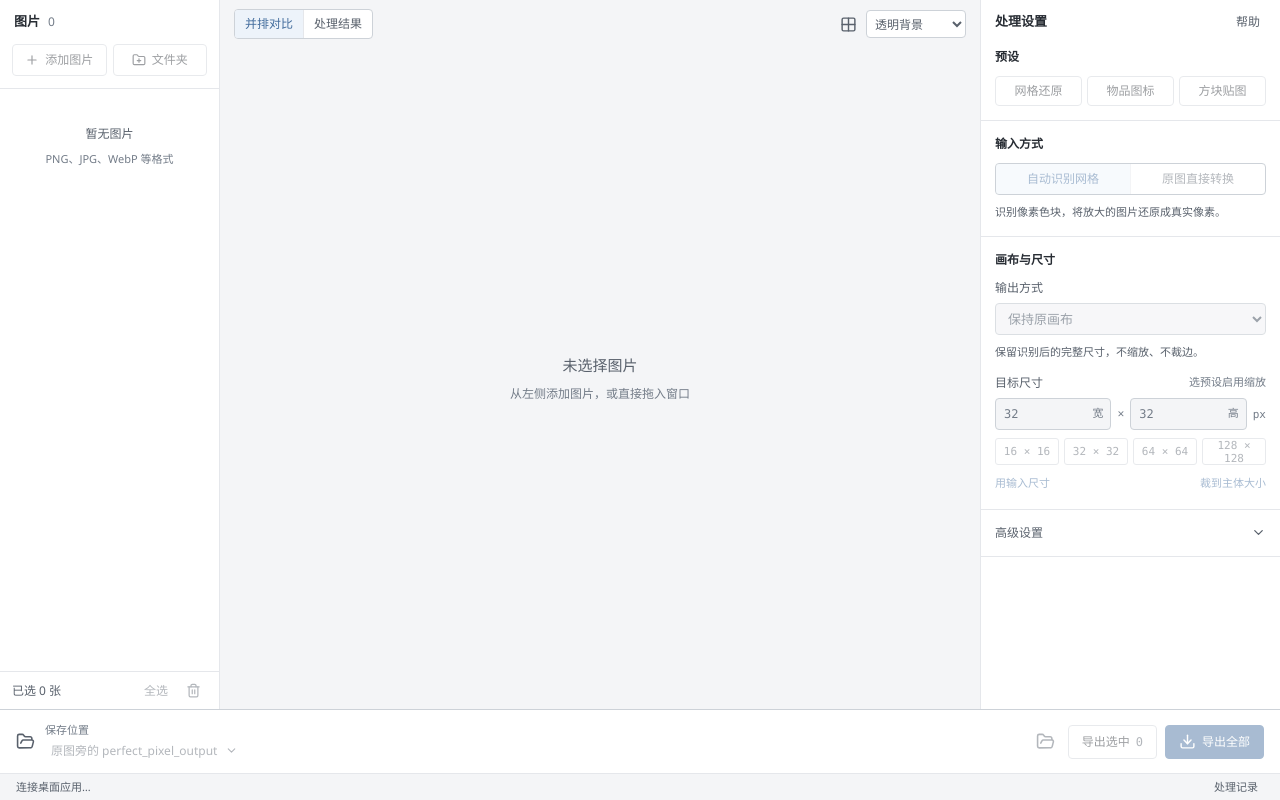
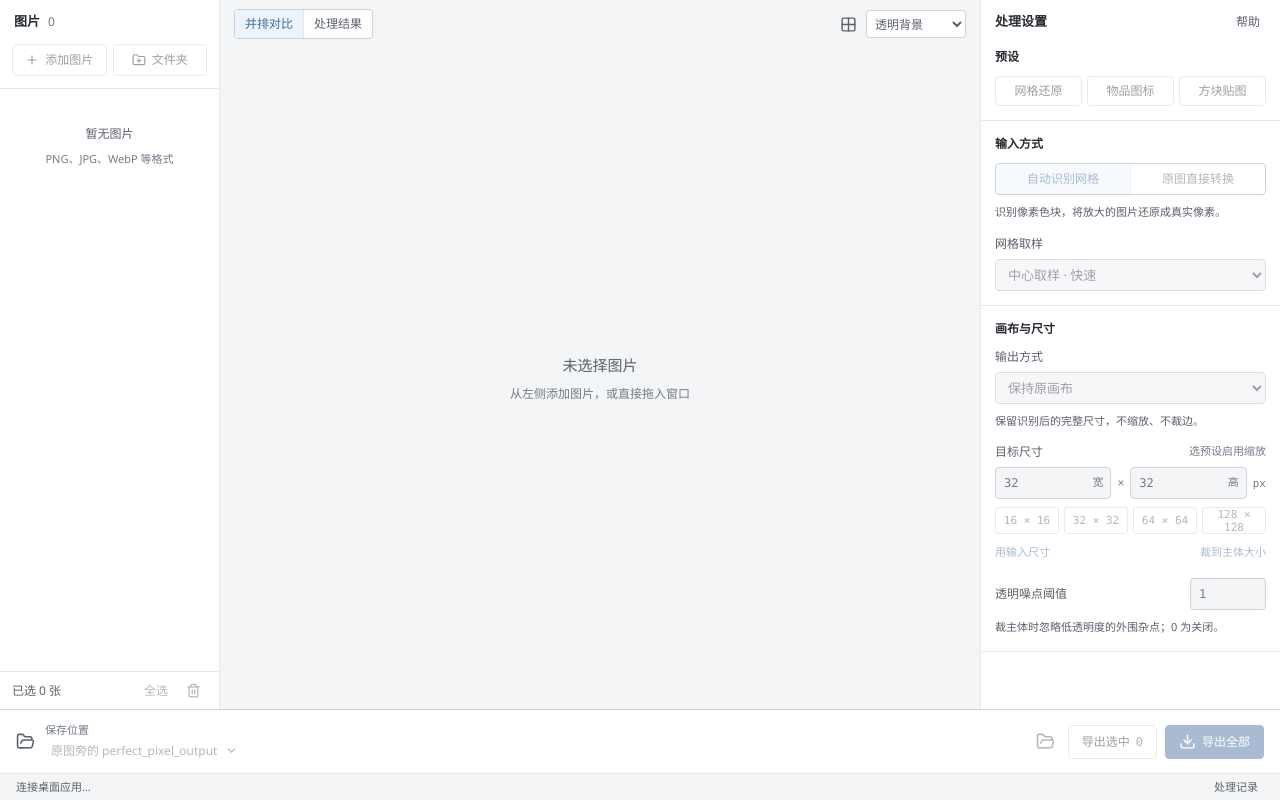
Before and after one commit to mmm-2006/Pixel-Regrid, a Vue app in the folder frontend/: page / in a window 1280 px wide. Built offline with nearby package versions, Linux system fonts and the light colour scheme.

Commit message:
调整网格取样与透明噪点阈值的界面位置

```diff
--- a/frontend/src/App.vue
+++ b/frontend/src/App.vue
@@ -195,12 +195,14 @@ onBeforeUnmount(() => {
       <aside class="settings-panel"><div class="panel-title"><h2>处理设置</h2><button class="text-button" @click="showHelp = true">帮助</button></div>
         <fieldset class="settings-scroll" :disabled="busy || !connected">
           <section class="setting-section"><div class="section-heading">预设</div><div class="preset-actions"><button @click="preset('restore')">网格还原</button><button @click="preset('item')">物品图标</button><button @click="preset('block')">方块贴图</button></div></section>
-          <section class="setting-section"><div class="section-heading">输入方式</div><div class="segmented full"><button :class="{ active: !options.direct }" @click="options.direct = false">自动识别网格</button><button :class="{ active: options.direct }" @click="options.direct = true">原图直接转换</button></div><p class="help-text">{{ options.direct ? '跳过网格识别，直接调整原图。' : '识别像素色块，将放大的图片还原成真实像素。' }}</p></section>
+          <section class="setting-section"><div class="section-heading">输入方式</div><div class="segmented full"><button :class="{ active: !options.direct }" @click="options.direct = false">自动识别网格</button><button :class="{ active: options.direct }" @click="options.direct = true">原图直接转换</button></div><p class="help-text">{{ options.direct ? '跳过网格识别，直接调整原图。' : '识别像素色块，将放大的图片还原成真实像素。' }}</p>
+            <template v-if="!options.direct"><label class="field-label" for="grid-method">网格取样</label><select id="grid-method" v-model="options.method"><option value="center">中心取样 · 快速</option><option value="median">中位数 · 去噪</option><option value="majority">多数色 · 较慢</option></select></template>
+          </section>
           <section class="setting-section"><div class="section-heading">画布与尺寸</div><label class="field-label" for="layout">输出方式</label><select id="layout" v-model="options.layout"><option value="original">保持原画布</option><option value="fit">主体等比例缩放</option><option value="canvas_fit">整图等比例缩放</option><option value="keep">主体不缩放 · 改画布</option></select><p class="help-text">{{ layoutHelp }}</p>
             <label class="field-label">目标尺寸 <span v-if="options.layout === 'original'">选预设启用缩放</span></label><div class="dimension-inputs"><label><input v-model.number="options.width" type="number" min="1" :max="options.layout === 'keep' ? 8192 : 1024" aria-label="画布宽度" :disabled="options.layout === 'original'"/><span>宽</span></label><span>×</span><label><input v-model.number="options.height" type="number" min="1" :max="options.layout === 'keep' ? 8192 : 1024" aria-label="画布高度" :disabled="options.layout === 'original'"/><span>高</span></label><small>px</small></div><div class="size-presets"><button v-for="size in [16, 32, 64, 128]" :key="size" :class="{ chosen: options.layout !== 'original' && options.width === size && options.height === size }" @click="setSize(size)">{{ size }} × {{ size }}</button></div><div class="dimension-actions"><button :disabled="!preview?.info?.grid || pending" @click="useDimensions(false)">用输入尺寸</button><button :disabled="!preview?.info?.subject || pending" @click="useDimensions(true)">裁到主体大小</button></div>
+            <label class="threshold-field" for="alpha-threshold">透明噪点阈值<input id="alpha-threshold" v-model.number="options.alpha_threshold" type="number" min="0" max="254" aria-describedby="alpha-threshold-help"/></label><p id="alpha-threshold-help" class="help-text">裁主体时忽略低透明度的外围杂点；0 为关闭。</p>
           </section>
           <section v-if="resize" class="setting-section"><div class="section-heading">缩放算法</div><select v-model="options.resample" aria-label="缩放算法"><option value="pixel">目标像素 · 结构保护</option><option value="nearest">像素硬边 · 最近邻</option><option value="k-centroid">k-centroid · 局部主色</option></select><p class="help-text">{{ algorithmHelp }}</p><div v-if="options.resample === 'pixel'" class="paired-fields"><label>目标颜色<select v-model.number="options.palette_size"><option :value="0">保留颜色</option><option v-for="n in [8, 16, 32, 64]" :key="n" :value="n">{{ n }} 色</option></select></label><label>细节保护<select v-model.number="options.detail"><option :value="0">关闭</option><option :value="1">适中</option><option :value="2">较强</option></select></label></div></section>
-          <details class="setting-section advanced"><summary><span>高级设置</span><ChevronDown :size="15"/></summary><div class="advanced-content"><label class="field-label">网格取样<select v-model="options.method" :disabled="options.direct"><option value="center">中心取样 · 快速</option><option value="median">中位数 · 去噪</option><option value="majority">多数色 · 较慢</option></select></label><label class="field-label">透明噪点阈值<input v-model.number="options.alpha_threshold" type="number" min="0" max="254"/></label><p class="help-text">0 关闭。裁边时忽略透明度不超过此值的外围杂点，不修改主体内的像素。</p></div></details>
         </fieldset>
       </aside>
     </main>
--- a/frontend/src/style.css
+++ b/frontend/src/style.css
@@ -115,12 +115,8 @@ input:disabled, select:disabled { color: var(--faint); background: var(--base);
 .paired-fields { display: flex; gap: 8px; margin-top: 12px; }
 .paired-fields label { flex: 1; color: var(--muted); font-size: 12px; min-width: 0; }
 .paired-fields select { margin-top: 5px; }
-.advanced summary { list-style: none; display: flex; justify-content: space-between; align-items: center; cursor: pointer; font-size: 12px; color: var(--muted); }
-.advanced summary::-webkit-details-marker { display: none; }
-.advanced[open] summary > svg { transform: rotate(180deg); }
-.advanced-content { margin-top: 14px; }
-.advanced-content select, .advanced-content input { margin-top: 6px; }
-.advanced-content .field-label + .field-label { margin-top: 12px; }
+.threshold-field { display: flex; align-items: center; justify-content: space-between; gap: 8px; margin-top: 14px; font-size: 12px; color: var(--muted); }
+.threshold-field input { width: 76px; flex-shrink: 0; font-family: Consolas, monospace; }
 .export-bar { min-height: 64px; padding: 10px 16px; flex-shrink: 0; display: flex; align-items: center; justify-content: space-between; gap: 16px; border-top: 1px solid var(--border-strong); background: var(--panel); }
 .export-destination { display: flex; align-items: center; gap: 10px; color: var(--muted); min-width: 0; }
 .export-destination > div { min-width: 0; }
```
Also changed, not shown: 2 other files (tests, documents, lock files or other folders).
